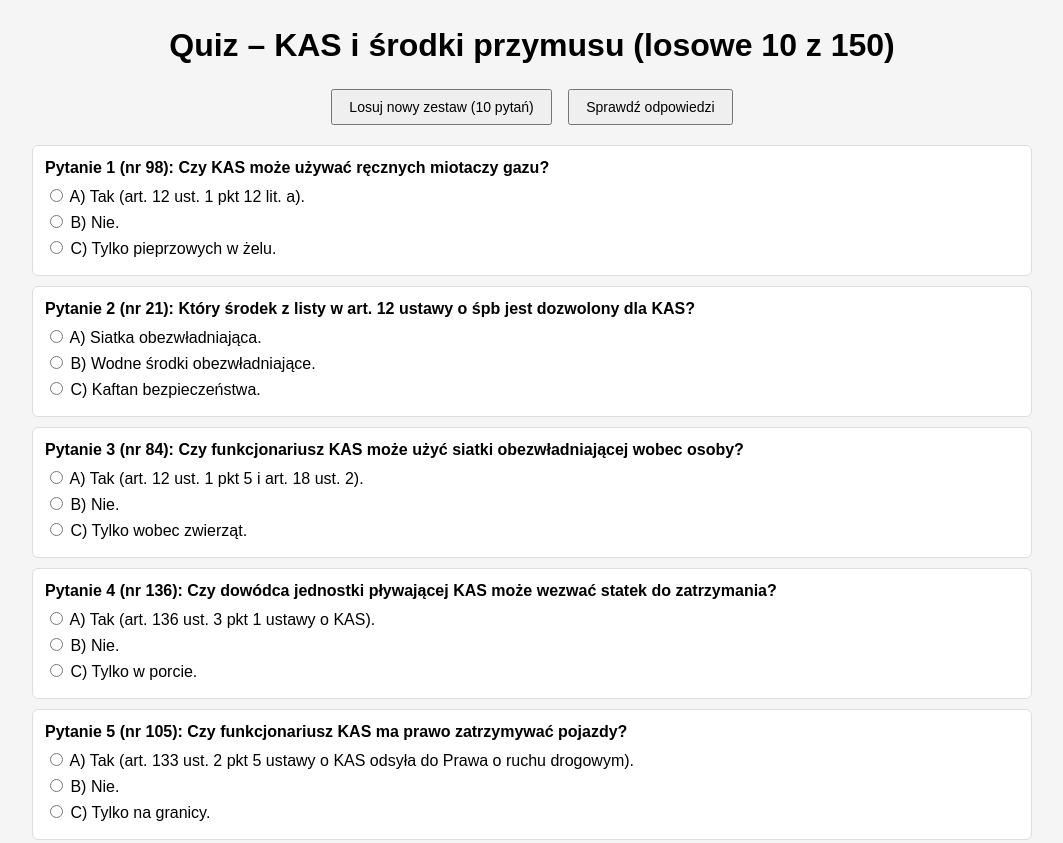
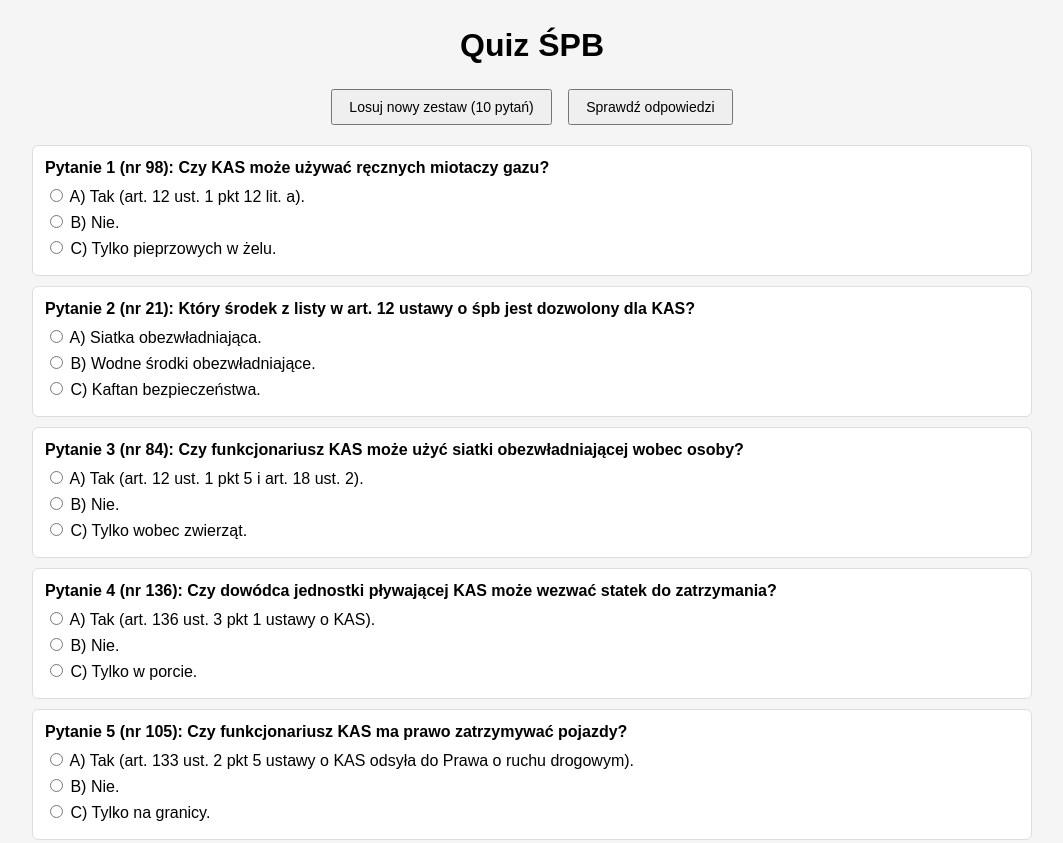
Before and after one commit to Mentissss/quiz-spb, a plain HTML site: page index.html in a window 1280 px wide. Shown: the top 843 px of the page, without its empty margins (108-1171 px from the left). Drawn offline with Linux system fonts and the light colour scheme.

```diff
--- a/index.html
+++ b/index.html
@@ -2,7 +2,7 @@
 <html lang="pl">
 <head>
   <meta charset="UTF-8">
-  <title>Quiz KAS – 150 pytań (losowe 10)</title>
+  <title>Quiz ŚPB</title>
   <style>
     body {
       font-family: Arial, sans-serif;
@@ -71,7 +71,7 @@
   </style>
 </head>
 <body>
-<h1>Quiz – KAS i środki przymusu (losowe 10 z 150)</h1>
+<h1>Quiz ŚPB</h1>
 
 <div class="controls">
   <button id="newSetBtn">Losuj nowy zestaw (10 pytań)</button>
```
